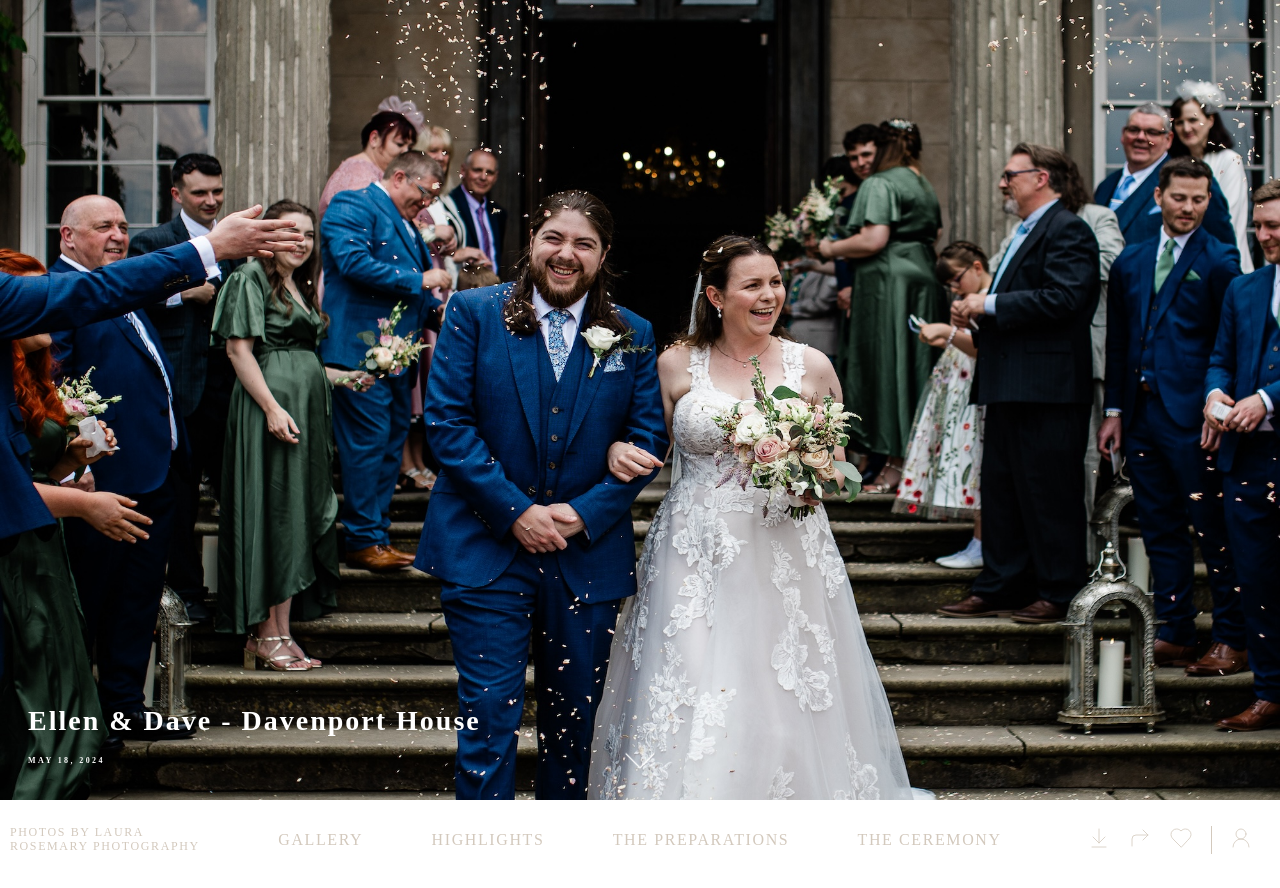
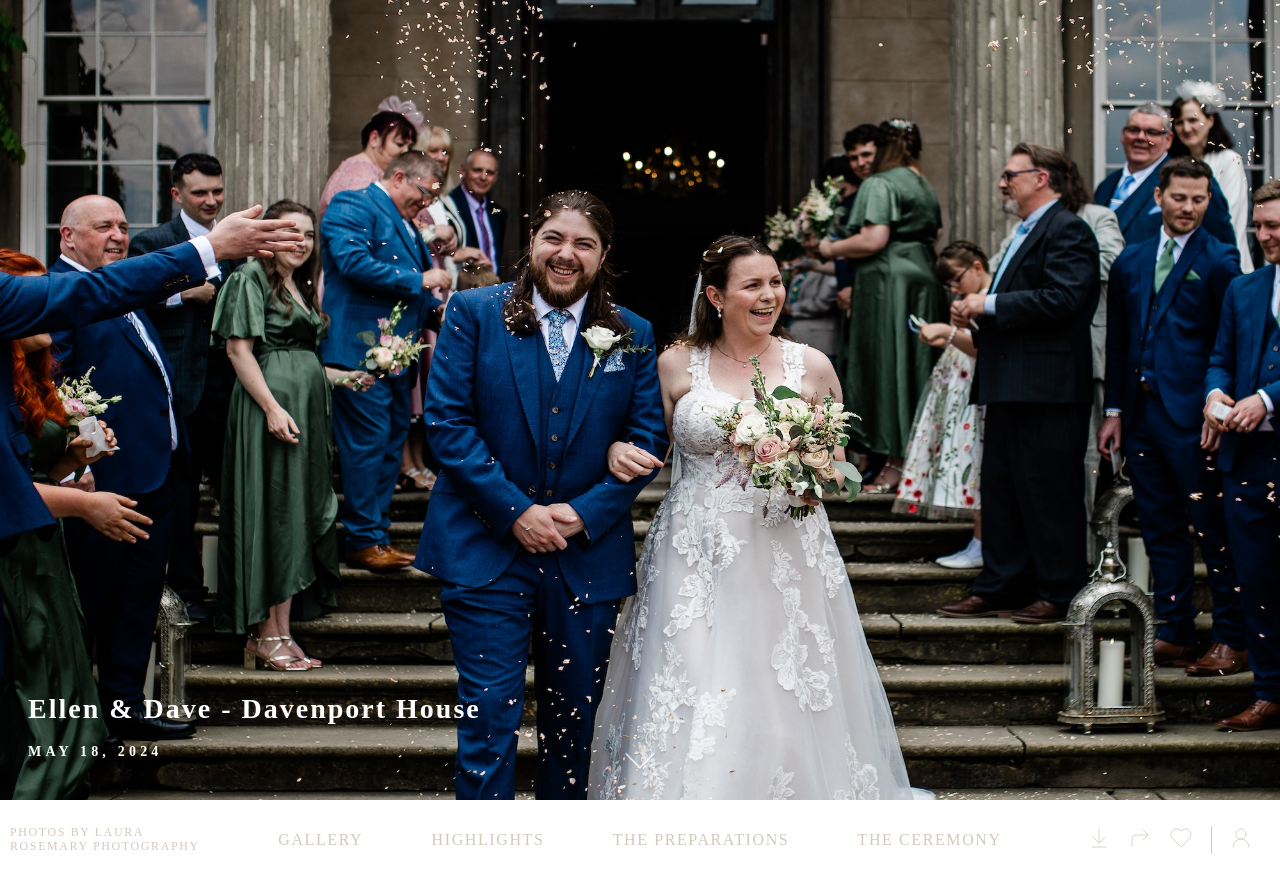
Before and after one commit to ellaroosmarijn/laura-photography, a Next.js app: page / in a window 1280 px wide. Shown: the top 888 px of the page. Built offline with nearby package versions, Linux system fonts and the light colour scheme.

Commit message:
style: add media queries for subtitle

```diff
--- a/app/_components/gallery-hero/index.module.css
+++ b/app/_components/gallery-hero/index.module.css
@@ -67,10 +67,16 @@
   .title {
     font-size: var(--size-10);
   }
+  .subtitle {
+    font-size: var(--size-5);
+  }
 }
 
 @media (min-width: 1024px) {
   .title {
     font-size: var(--size-12);
   }
+  .subtitle {
+    font-size: var(--size-7);
+  }
 }
```
